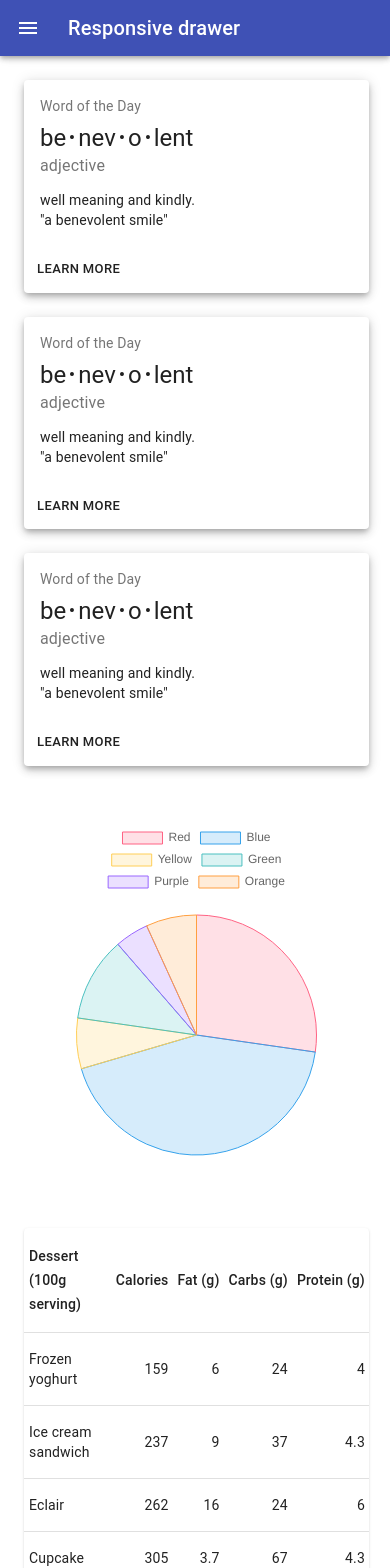
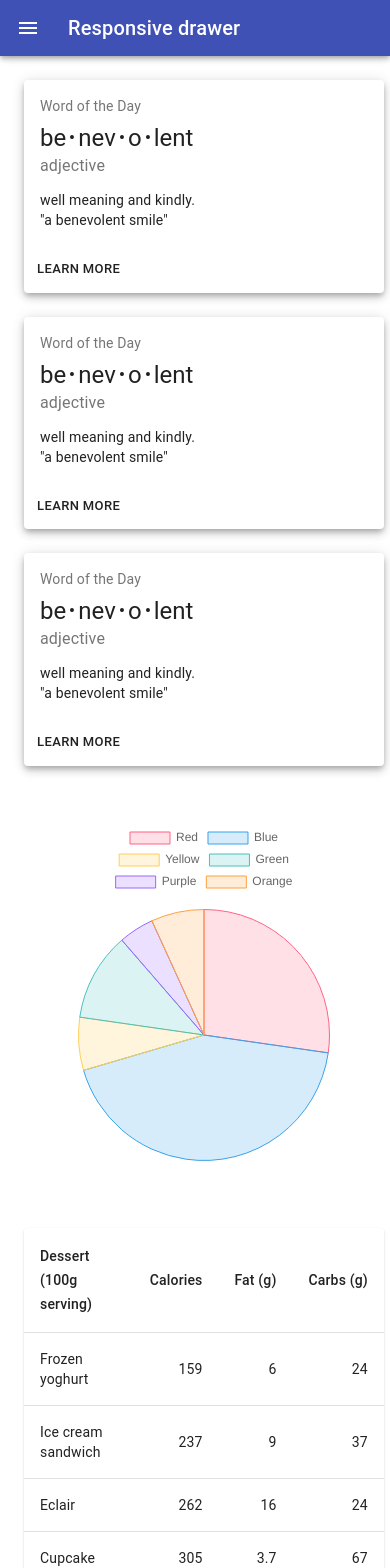
Before and after one commit to NotAngad/material-ui-test, a React (Create React App) app: page / in a window 390 px wide. Shown: the top 1568 px of the page. Built offline with nearby package versions, Linux system fonts and the light colour scheme.

Commit message:
Table issue fixed

```diff
--- /dev/null
+++ b/src/Components/Cards/Cards.jsx
@@ -0,0 +1,59 @@
+import {
+  Button,
+  Card,
+  CardActions,
+  CardContent,
+  makeStyles,
+  Typography,
+} from "@material-ui/core";
+import React from "react";
+
+const useStyles = makeStyles({
+  root: {
+    minWidth: 275,
+  },
+  bullet: {
+    display: "inline-block",
+    margin: "0 2px",
+    transform: "scale(0.8)",
+  },
+  title: {
+    fontSize: 14,
+  },
+  pos: {
+    marginBottom: 12,
+  },
+});
+
+export default function CardComponent() {
+  const classes = useStyles();
+  const bull = <span className={classes.bullet}>•</span>;
+
+  return (
+    <Card elevation={5} className={classes.root}>
+      <CardContent>
+        <Typography
+          className={classes.title}
+          color="textSecondary"
+          gutterBottom
+        >
+          Word of the Day
+        </Typography>
+        <Typography variant="h5" component="h2">
+          be{bull}nev{bull}o{bull}lent
+        </Typography>
+        <Typography className={classes.pos} color="textSecondary">
+          adjective
+        </Typography>
+        <Typography variant="body2" component="p">
+          well meaning and kindly.
+          <br />
+          {'"a benevolent smile"'}
+        </Typography>
+      </CardContent>
+      <CardActions>
+        <Button size="small">Learn More</Button>
+      </CardActions>
+    </Card>
+  );
+}
--- /dev/null
+++ b/src/Components/Table/Table.jsx
@@ -0,0 +1,62 @@
+import React from "react";
+import { makeStyles } from "@material-ui/core/styles";
+import Table from "@material-ui/core/Table";
+import TableBody from "@material-ui/core/TableBody";
+import TableCell from "@material-ui/core/TableCell";
+import TableContainer from "@material-ui/core/TableContainer";
+import TableHead from "@material-ui/core/TableHead";
+import TableRow from "@material-ui/core/TableRow";
+import Paper from "@material-ui/core/Paper";
+
+const useStyles = makeStyles({
+  table: {
+    minWidth: "340px",
+  },
+});
+
+function createData(name, calories, fat, carbs, protein) {
+  return { name, calories, fat, carbs, protein };
+}
+
+const rows = [
+  createData("Frozen yoghurt", 159, 6.0, 24, 4.0),
+  createData("Ice cream sandwich", 237, 9.0, 37, 4.3),
+  createData("Eclair", 262, 16.0, 24, 6.0),
+  createData("Cupcake", 305, 3.7, 67, 4.3),
+  createData("Gingerbread", 356, 16.0, 49, 3.9),
+];
+
+export default function TableComponent() {
+  const classes = useStyles();
+
+  return (
+    <div className="table-container">
+      <TableContainer component={Paper}>
+        <Table className={classes.table} aria-label="simple table">
+          <TableHead>
+            <TableRow>
+              <TableCell>Dessert (100g serving)</TableCell>
+              <TableCell align="right">Calories</TableCell>
+              <TableCell align="right">Fat&nbsp;(g)</TableCell>
+              <TableCell align="right">Carbs&nbsp;(g)</TableCell>
+              <TableCell align="right">Protein&nbsp;(g)</TableCell>
+            </TableRow>
+          </TableHead>
+          <TableBody>
+            {rows.map((row) => (
+              <TableRow key={row.name}>
+                <TableCell component="th" scope="row">
+                  {row.name}
+                </TableCell>
+                <TableCell align="right">{row.calories}</TableCell>
+                <TableCell align="right">{row.fat}</TableCell>
+                <TableCell align="right">{row.carbs}</TableCell>
+                <TableCell align="right">{row.protein}</TableCell>
+              </TableRow>
+            ))}
+          </TableBody>
+        </Table>
+      </TableContainer>
+    </div>
+  );
+}
--- a/src/Containers/Dashboard/Dashboard.jsx
+++ b/src/Containers/Dashboard/Dashboard.jsx
@@ -1,19 +1,8 @@
 import React from "react";
-import { makeStyles } from "@material-ui/core/styles";
-import Card from "@material-ui/core/Card";
-import CardActions from "@material-ui/core/CardActions";
-import CardContent from "@material-ui/core/CardContent";
-import Button from "@material-ui/core/Button";
-import Typography from "@material-ui/core/Typography";
-import Table from "@material-ui/core/Table";
-import TableBody from "@material-ui/core/TableBody";
-import TableCell from "@material-ui/core/TableCell";
-import TableContainer from "@material-ui/core/TableContainer";
-import TableHead from "@material-ui/core/TableHead";
-import TableRow from "@material-ui/core/TableRow";
-import Paper from "@material-ui/core/Paper";
 import { Grid, Toolbar } from "@material-ui/core";
 import { Pie } from "react-chartjs-2";
+import TableComponent from "../../Components/Table/Table";
+import CardComponent from "../../Components/Cards/Cards";
 
 const data = {
   labels: ["Red", "Blue", "Yellow", "Green", "Purple", "Orange"],
@@ -42,132 +31,15 @@ const data = {
   ],
 };
 
-const useStyles = makeStyles({
-  root: {
-    minWidth: 275,
-  },
-  bullet: {
-    display: "inline-block",
-    margin: "0 2px",
-    transform: "scale(0.8)",
-  },
-  title: {
-    fontSize: 14,
-  },
-  pos: {
-    marginBottom: 12,
-  },
-  table: {
-    minWidth: 340,
-  },
-  tableCell: {
-    paddingRight: 4,
-    paddingLeft: 5,
-  },
-});
-
-function createData(name, calories, fat, carbs, protein) {
-  return { name, calories, fat, carbs, protein };
-}
-
-const rows = [
-  createData("Frozen yoghurt", 159, 6.0, 24, 4.0),
-  createData("Ice cream sandwich", 237, 9.0, 37, 4.3),
-  createData("Eclair", 262, 16.0, 24, 6.0),
-  createData("Cupcake", 305, 3.7, 67, 4.3),
-  createData("Gingerbread", 356, 16.0, 49, 3.9),
-];
-
 export default function Dashbaord() {
-  const classes = useStyles();
-  const bull = <span className={classes.bullet}>•</span>;
-
   return (
     <>
       <Grid container spacing={3}>
-        <Grid item xs={12} sm={12} lg={4}>
-          <Card elevation={5} className={classes.root}>
-            <CardContent>
-              <Typography
-                className={classes.title}
-                color="textSecondary"
-                gutterBottom
-              >
-                Word of the Day
-              </Typography>
-              <Typography variant="h5" component="h2">
-                be{bull}nev{bull}o{bull}lent
-              </Typography>
-              <Typography className={classes.pos} color="textSecondary">
-                adjective
-              </Typography>
-              <Typography variant="body2" component="p">
-                well meaning and kindly.
-                <br />
-                {'"a benevolent smile"'}
-              </Typography>
-            </CardContent>
-            <CardActions>
-              <Button size="small">Learn More</Button>
-            </CardActions>
-          </Card>
-        </Grid>
-
-        <Grid item xs={12} sm={12} lg={4}>
-          <Card elevation={5} className={classes.root}>
-            <CardContent>
-              <Typography
-                className={classes.title}
-                color="textSecondary"
-                gutterBottom
-              >
-                Word of the Day
-              </Typography>
-              <Typography variant="h5" component="h2">
-                be{bull}nev{bull}o{bull}lent
-              </Typography>
-              <Typography className={classes.pos} color="textSecondary">
-                adjective
-              </Typography>
-              <Typography variant="body2" component="p">
-                well meaning and kindly.
-                <br />
-                {'"a benevolent smile"'}
-              </Typography>
-            </CardContent>
-            <CardActions>
-              <Button size="small">Learn More</Button>
-            </CardActions>
-          </Card>
-        </Grid>
-
-        <Grid item xs={12} sm={12} lg={4}>
-          <Card elevation={5} className={classes.root}>
-            <CardContent>
-              <Typography
-                className={classes.title}
-                color="textSecondary"
-                gutterBottom
-              >
-                Word of the Day
-              </Typography>
-              <Typography variant="h5" component="h2">
-                be{bull}nev{bull}o{bull}lent
-              </Typography>
-              <Typography className={classes.pos} color="textSecondary">
-                adjective
-              </Typography>
-              <Typography variant="body2" component="p">
-                well meaning and kindly.
-                <br />
-                {'"a benevolent smile"'}
-              </Typography>
-            </CardContent>
-            <CardActions>
-              <Button size="small">Learn More</Button>
-            </CardActions>
-          </Card>
-        </Grid>
+        {[0, 1, 2].map((item) => (
+          <Grid key={item} item xs={12} sm={12} lg={4}>
+            <CardComponent />
+          </Grid>
+        ))}
       </Grid>
 
       <Toolbar />
@@ -195,58 +67,7 @@ export default function Dashbaord() {
       </div>
 
       <Toolbar />
-      <Grid container>
-        <Grid item xs={12}>
-          <TableContainer component={Paper}>
-            <Table className={classes.table} aria-label="simple table">
-              <TableHead>
-                <TableRow>
-                  <TableCell className={classes.tableCell}>
-                    Dessert (100g serving)
-                  </TableCell>
-                  <TableCell className={classes.tableCell} align="right">
-                    Calories
-                  </TableCell>
-                  <TableCell className={classes.tableCell} align="right">
-                    Fat&nbsp;(g)
-                  </TableCell>
-                  <TableCell className={classes.tableCell} align="right">
-                    Carbs&nbsp;(g)
-                  </TableCell>
-                  <TableCell className={classes.tableCell} align="right">
-                    Protein&nbsp;(g)
-                  </TableCell>
-                </TableRow>
-              </TableHead>
-              <TableBody>
-                {rows.map((row) => (
-                  <TableRow key={row.name}>
-                    <TableCell
-                      className={classes.tableCell}
-                      component="th"
-                      scope="row"
-                    >
-                      {row.name}
-                    </TableCell>
-                    <TableCell className={classes.tableCell} align="right">
-                      {row.calories}
-                    </TableCell>
-                    <TableCell className={classes.tableCell} align="right">
-                      {row.fat}
-                    </TableCell>
-                    <TableCell className={classes.tableCell} align="right">
-                      {row.carbs}
-                    </TableCell>
-                    <TableCell className={classes.tableCell} align="right">
-                      {row.protein}
-                    </TableCell>
-                  </TableRow>
-                ))}
-              </TableBody>
-            </Table>
-          </TableContainer>
-        </Grid>
-      </Grid>
+      <TableComponent />
     </>
   );
 }
--- a/src/index.css
+++ b/src/index.css
@@ -1,13 +1,19 @@
 body {
   margin: 0;
-  font-family: -apple-system, BlinkMacSystemFont, 'Segoe UI', 'Roboto', 'Oxygen',
-    'Ubuntu', 'Cantarell', 'Fira Sans', 'Droid Sans', 'Helvetica Neue',
+  font-family: -apple-system, BlinkMacSystemFont, "Segoe UI", "Roboto", "Oxygen",
+    "Ubuntu", "Cantarell", "Fira Sans", "Droid Sans", "Helvetica Neue",
     sans-serif;
   -webkit-font-smoothing: antialiased;
   -moz-osx-font-smoothing: grayscale;
 }
 
 code {
-  font-family: source-code-pro, Menlo, Monaco, Consolas, 'Courier New',
+  font-family: source-code-pro, Menlo, Monaco, Consolas, "Courier New",
     monospace;
 }
+
+@media (min-width: 320px) and (max-width: 480px) {
+  .table-container {
+    width: 360px;
+  }
+}
--- a/src/index.js
+++ b/src/index.js
@@ -3,6 +3,7 @@ import ReactDOM from "react-dom";
 import { BrowserRouter } from "react-router-dom";
 import "./index.css";
 import App from "./App";
+import "./index.css";
 import reportWebVitals from "./reportWebVitals";
 
 ReactDOM.render(
```
